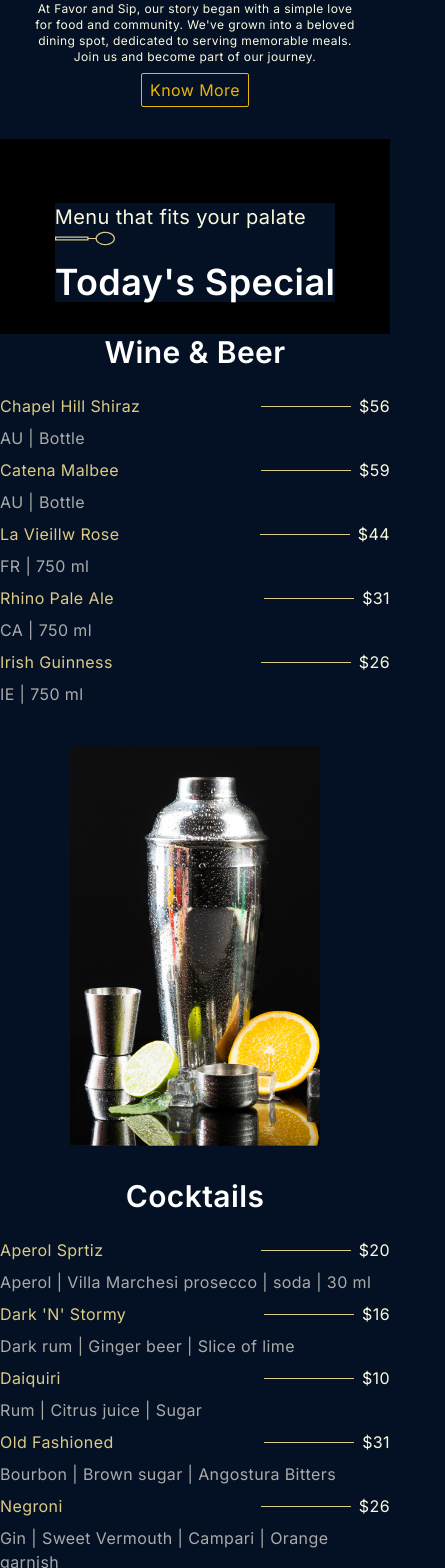
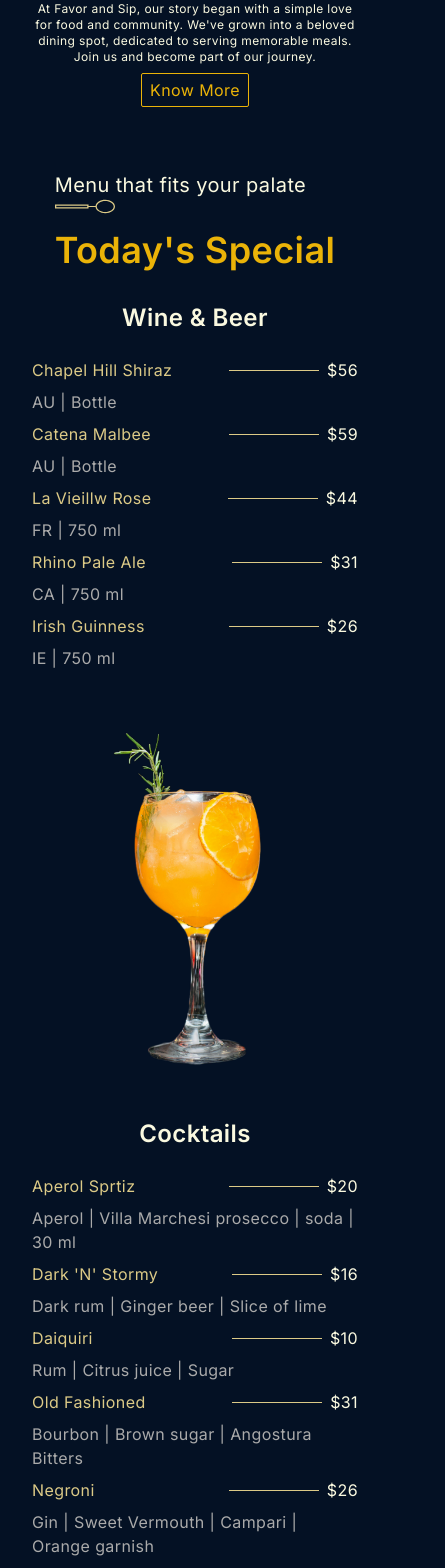
Before and after one commit to mthtitumir/eat-and-sip-frontend, a Next.js app: page / in a window 390 px wide. Shown: the part 1000-2568 px from the top of the page, 445 px wide, since content can reach past the window. Built offline with nearby package versions, Linux system fonts and the light colour scheme.

Commit message:
chef section responsive done

```diff
--- a/src/app/(mainLayout)/page.tsx
+++ b/src/app/(mainLayout)/page.tsx
@@ -19,12 +19,12 @@ const MainHomePage = () => {
         <AboutUs />
         <SpecialMenu />
         <Chef />
-        <Intro />
+        {/* <Intro />
         <Laurels />
         <Gallery />
         <FindUs />
         <Newsletter />
-        <FooterOverlay />
+        <FooterOverlay /> */}
     </div>
   )
 }
--- a/src/components/homepage/SpecialMenu/SpecialMenu.tsx
+++ b/src/components/homepage/SpecialMenu/SpecialMenu.tsx
@@ -5,19 +5,17 @@ import MenuItem from "../Menuitem/MenuItem";
 
 const SpecialMenu = () => (
   <div
-    className="c-auto flex flex-col items-center justify-center bg-black py-16"
-    id="menu"
-  >
-    <div className="mb-8 text-left">
+    className="c-auto flex flex-col items-center justify-center p-8 md:py-24">
+    <div className="mb-8">
       <SubHeading title="Menu that fits your palate" />
-      <h1 className="text-4xl font-semibold text-white">
+      <h1 className="text-4xl font-semibold text-yellow-500">
         Today&apos;s Special
       </h1>
     </div>
 
     <div className="w-full flex flex-col md:flex-row items-center justify-center">
       <div className="w-full md:w-1/3 flex flex-col items-center">
-        <p className="text-3xl font-semibold text-white mb-4">Wine & Beer</p>
+        <p className="text-2xl font-semibold mb-4">Wine & Beer</p>
         <div className="w-full">
           {data.wines.map((wine, index) => (
             <MenuItem
@@ -32,7 +30,7 @@ const SpecialMenu = () => (
 
       <div className="w-full md:w-1/4 mx-4 my-8 md:my-0 flex justify-center">
         <Image
-          src={images.menu}
+          src={images.juice}
           alt="about_knife"
           width={250}
           height={250}
@@ -41,7 +39,7 @@ const SpecialMenu = () => (
       </div>
 
       <div className="w-full md:w-1/3 flex flex-col items-center">
-        <p className="text-3xl font-semibold text-white mb-4">Cocktails</p>
+        <p className="text-2xl font-semibold mb-4">Cocktails</p>
         <div className="w-full">
           {data.cocktails.map((cocktail, index) => (
             <MenuItem
--- a/src/constants/images.ts
+++ b/src/constants/images.ts
@@ -20,6 +20,7 @@ import award05 from '../assets/award05.png';
 import sign from '../assets/sign.png';
 import quote from '../assets/quote.png';
 import gericht from '../assets/gericht.png';
+import juice from '../assets/juice.png';
 
 export const images =  {
   bg,
@@ -44,4 +45,5 @@ export const images =  {
   sign,
   quote,
   gericht,
+  juice,
 };
```
Also changed, not shown: src/assets/juice.png (added).
